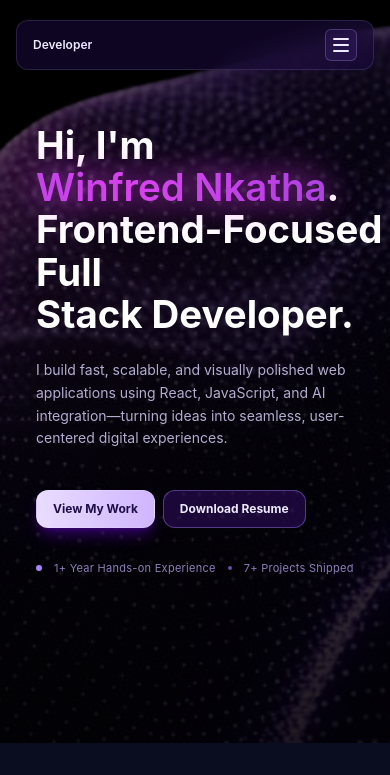
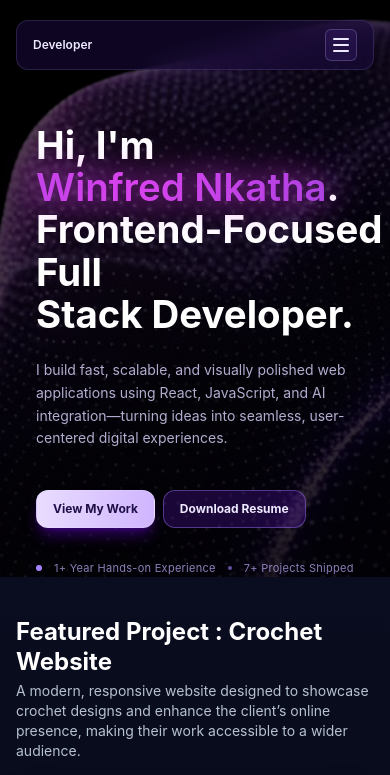
Before and after one commit to Winney360/Winfred-Nkatha-Portfolio, a React (Vite) app in the folder client/: page / in a window 390 px wide. Shown: the top 775 px of the page. Built offline with nearby package versions, Linux system fonts and the light colour scheme; no server answers.

Commit message:
refactor(Hero): adjust section height and remove contact link for improved layout

```diff
--- a/client/src/sections/Hero.jsx
+++ b/client/src/sections/Hero.jsx
@@ -6,7 +6,7 @@ const Hero = () => {
   const [isMenuOpen, setIsMenuOpen] = useState(false);
 
   return (
-    <section className="relative min-h-[88vh] overflow-hidden bg-black px-4 pb-6 pt-5 md:min-h-screen md:px-8 md:pb-12 md:pt-6">
+    <section className="relative min-h-[66vh] overflow-hidden bg-black px-4 pb-0 pt-5 md:min-h-screen md:px-8 md:pb-12 md:pt-6">
       <div className="fixed left-0 right-0 top-0 z-50 px-4 pt-5 md:px-8 md:pt-6">
         <nav className="relative rounded-xl border border-violet-300/15 bg-[#1a0a3e]/55 px-4 py-2 backdrop-blur-md md:px-6 md:py-3">
           <div className="flex items-center justify-between">
@@ -18,7 +18,6 @@ const Hero = () => {
                 <li><a href="#projects" className="transition-colors hover:text-white">Projects</a></li>
                 <li><a href="#skills" className="transition-colors hover:text-white">Skills</a></li>
                 <li><a href="#experience" className="transition-colors hover:text-white">Experience</a></li>
-                <li><a href="#contact" className="transition-colors hover:text-white">Contact</a></li>
               </ul>
 
               <a
@@ -68,7 +67,6 @@ const Hero = () => {
                 <li><a href="#projects" onClick={() => setIsMenuOpen(false)} className="block rounded-md px-2 py-1.5 hover:bg-violet-500/15">Projects</a></li>
                 <li><a href="#skills" onClick={() => setIsMenuOpen(false)} className="block rounded-md px-2 py-1.5 hover:bg-violet-500/15">Skills</a></li>
                 <li><a href="#experience" onClick={() => setIsMenuOpen(false)} className="block rounded-md px-2 py-1.5 hover:bg-violet-500/15">Experience</a></li>
-                <li><a href="#contact" onClick={() => setIsMenuOpen(false)} className="block rounded-md px-2 py-1.5 hover:bg-violet-500/15">Contact</a></li>
               </ul>
               <a
                 href="#contact"
```
